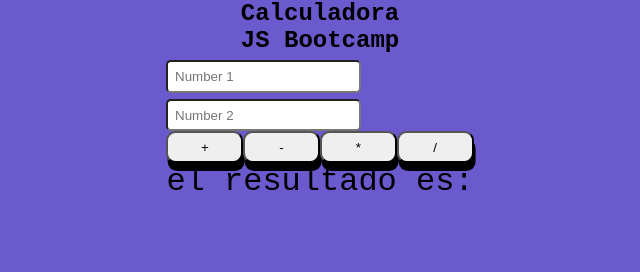
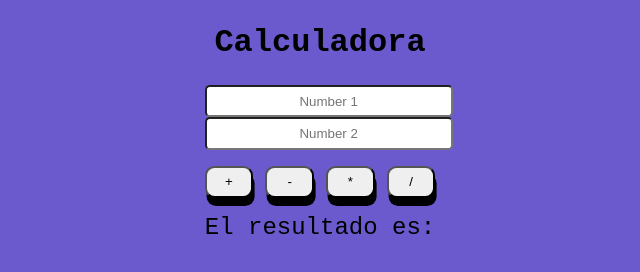
Before and after one commit to Leeoness/Junio20, a website: page Ses02/js-vanilla-calc/src/index.html in a window 1280 px wide. Shown: the whole page, without its empty margins (320-960 px from the left). Drawn offline with Linux system fonts and the light colour scheme.

Commit message:
sesion 3 fallida

```diff
--- a/Ses02/js-vanilla-calc/src/css/style.css
+++ b/Ses02/js-vanilla-calc/src/css/style.css
@@ -1,4 +1,6 @@
-* {
+*,
+*::after,
+*::before{
   padding: 0;
   margin: 0;
 }
@@ -17,22 +19,45 @@ body{
   flex-direction: column;
   align-items: center;
 }
+h1{
+  margin: 1.5rem;
+  font-size: xx-large;
+}
 main{
-  font-size: 2rem;
+  font-size: 1.5rem;
+  max-width: 15rem;
 }
 /*document.querySelectorAll('main section:nth-child(-n+2) input') esta seleccion es por rango*/
 main section:nth-child(1) input, section:nth-child(2) input{
   border-radius: .3rem;
   padding: .5em;
+  width: 100%;
+  text-align: center;
 }
+/*se agrupan las caracteristicas que comparten n3 y n4*/
+main section:nth-child(n+3){
+  display: flex;
+  align-items: center;
+  justify-content: space-between;
+  margin: 1rem 0;
+}
+/* Buttons line container
 main section:nth-child(3){
-  display: flex;
+  /*display: flex;
   justify-content: space-between;
-}
-
+}*/
 main section:nth-child(3) button{
-  width: 25%;
+  width: 21%;
   height: 2rem;
   border-radius: .6rem;
   box-shadow: .1rem .5rem;
 }
+/* result box container*/
+main section:nth-child(4){
+  /*display: flex;*/
+  flex-direction: column;
+}
+main section:nth-child(4) span{
+  font-size: 3rem;
+  font-weight: 600;
+}
--- a/Ses02/js-vanilla-calc/src/index.html
+++ b/Ses02/js-vanilla-calc/src/index.html
@@ -10,7 +10,6 @@
 
   <section class = "container">
     <h1>Calculadora</h1>
-    <h2>JS Bootcamp</h2>
     <main>
       <section>
         <input type="text" name="primer-numero" id="primer-numero" placeholder="Number 1">
@@ -25,7 +24,7 @@
         <button id="div-btn">/</button>
       </section>
       <section id = "result">
-        <p>el resultado es:</p>
+        <p>El resultado es:</p>
       </section>
     </main>
   </section>
--- /dev/null
+++ b/Ses03/jest-and-es6/src/index.js
@@ -0,0 +1,5 @@
+const calc = require('./calc')
+
+const res = calc.sum(3,6)
+
+console.log(res)
```
Also changed, not shown: Ses03/jest-and-es6/package.json (added, +16 -0 lines), Ses03/jest-and-es6/src/__test__/calc.test.js (added, +5 -0 lines), Ses03/jest-and-es6/src/calc.js (added, +12 -0 lines), 1 other file.
